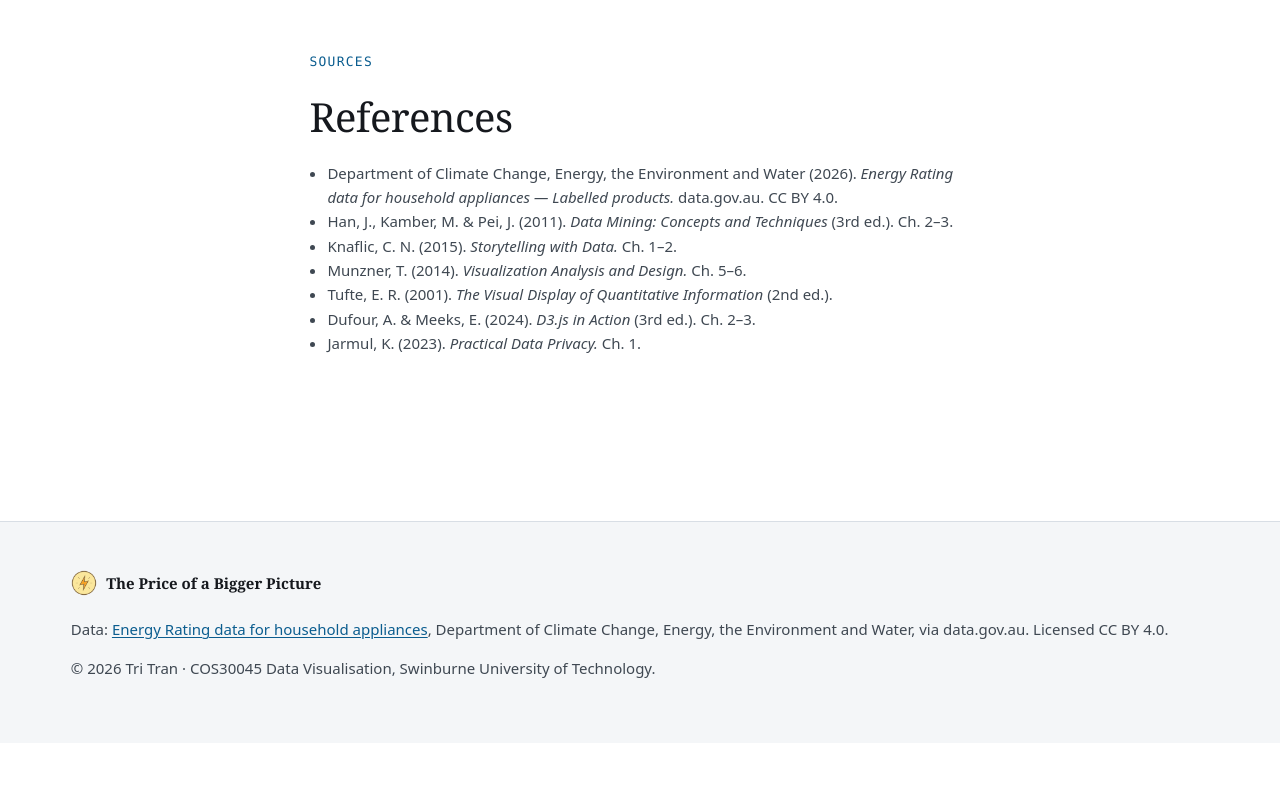
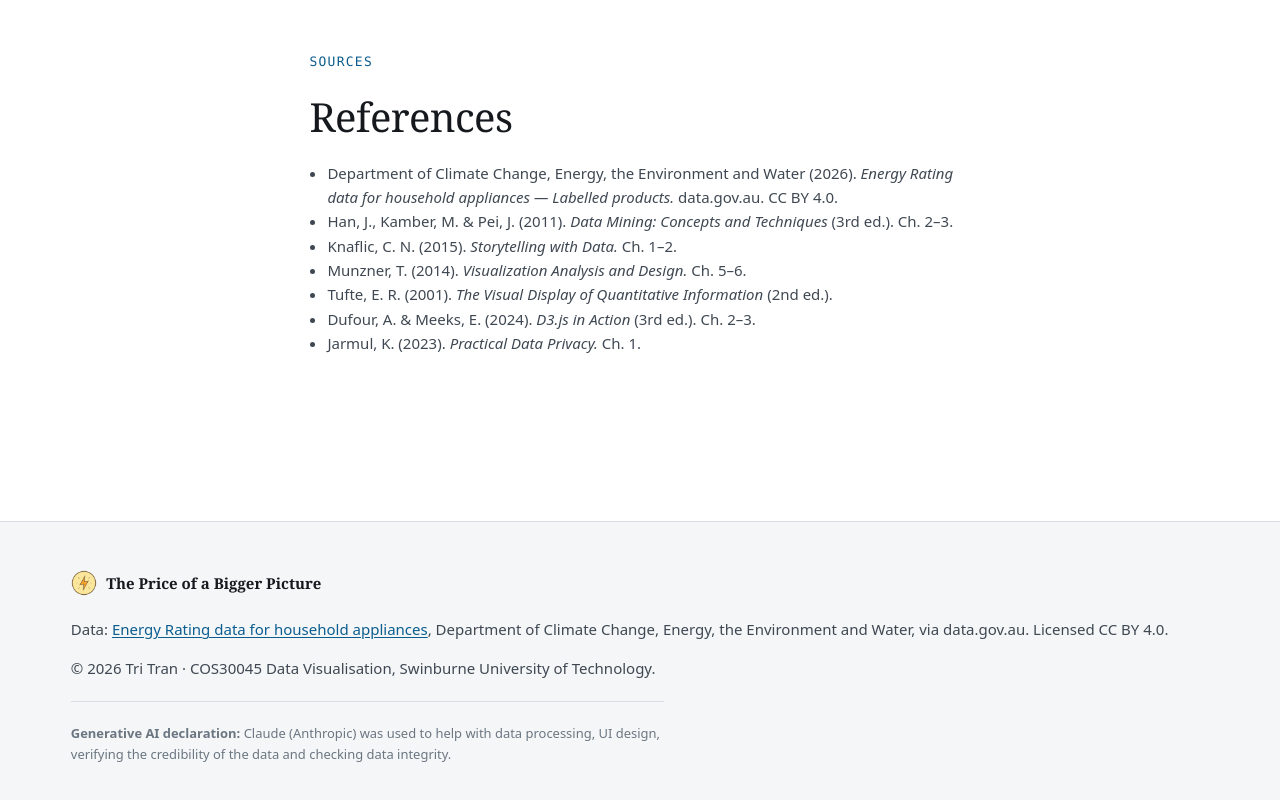
Before and after one commit to default19-debug/COS30045_demo1, a plain HTML site: page about.html in a window 1280 px wide. Shown: the part 3775-4575 px from the top of the page. Before the commit the page ends 4518 px from the top, so only its background shows below. Drawn offline with Linux system fonts and the light colour scheme.

Commit message:
Add a generative AI declaration to every page footer
Each page footer now states that Claude (Anthropic) was used to help with data processing, UI design, verifying the credibility of the data and checking data integrity. Restores the .site-footer__ack style.

Co-Authored-By: Claude Opus 5.5 (1M context) <noreply@anthropic.com>

```diff
--- a/about.html
+++ b/about.html
@@ -259,6 +259,10 @@
         Environment and Water, via data.gov.au. Licensed CC BY 4.0.
       </p>
       <p class="small">&copy; <span data-year>2026</span> Tri Tran &middot; COS30045 Data Visualisation, Swinburne University of Technology.</p>
+      <p class="site-footer__ack">
+        <b>Generative AI declaration:</b> Claude (Anthropic) was used to help with data processing,
+        UI design, verifying the credibility of the data and checking data integrity.
+      </p>
     </div>
   </footer>
 
--- a/assets/css/styles.css
+++ b/assets/css/styles.css
@@ -446,6 +446,11 @@ dl.meta dd { margin: 0; }
 .site-footer__top { display: flex; align-items: center; gap: var(--sp-2); margin-bottom: var(--sp-4); }
 .site-footer__top img { width: 26px; height: 26px; }
 .site-footer__top strong { font-family: var(--font-display); font-weight: 600; color: var(--ink); }
+.site-footer__ack {
+  margin-top: var(--sp-4); padding-top: var(--sp-4);
+  border-top: 1px solid var(--rule);
+  font-size: var(--fs-xs); color: var(--ink-3); max-width: 80ch;
+}
 /* --- Print ---------------------------------------------------------------- */
 @media print {
   .site-header, .theme-toggle, .controls, .skip-link { display: none; }
```
Also changed, not shown: data.html (+4 -0 lines), explore.html (+4 -0 lines), index.html (+4 -0 lines).
